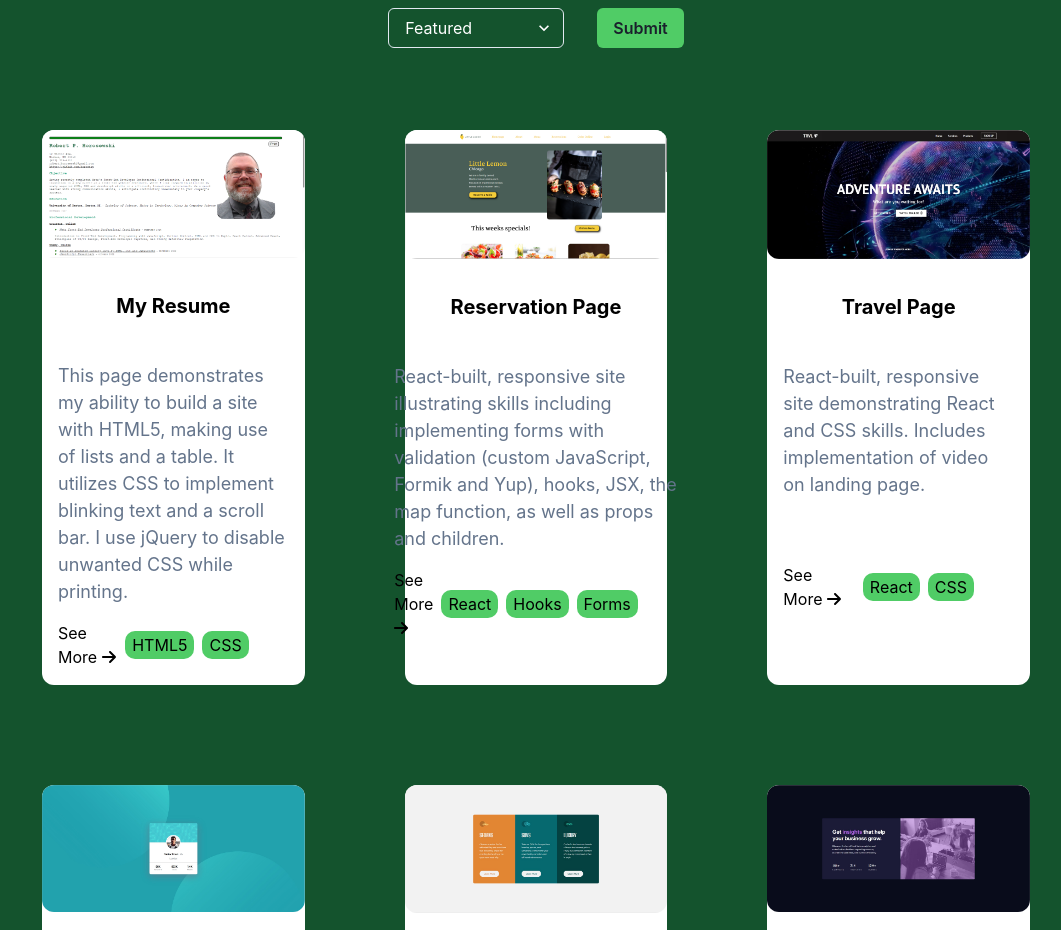
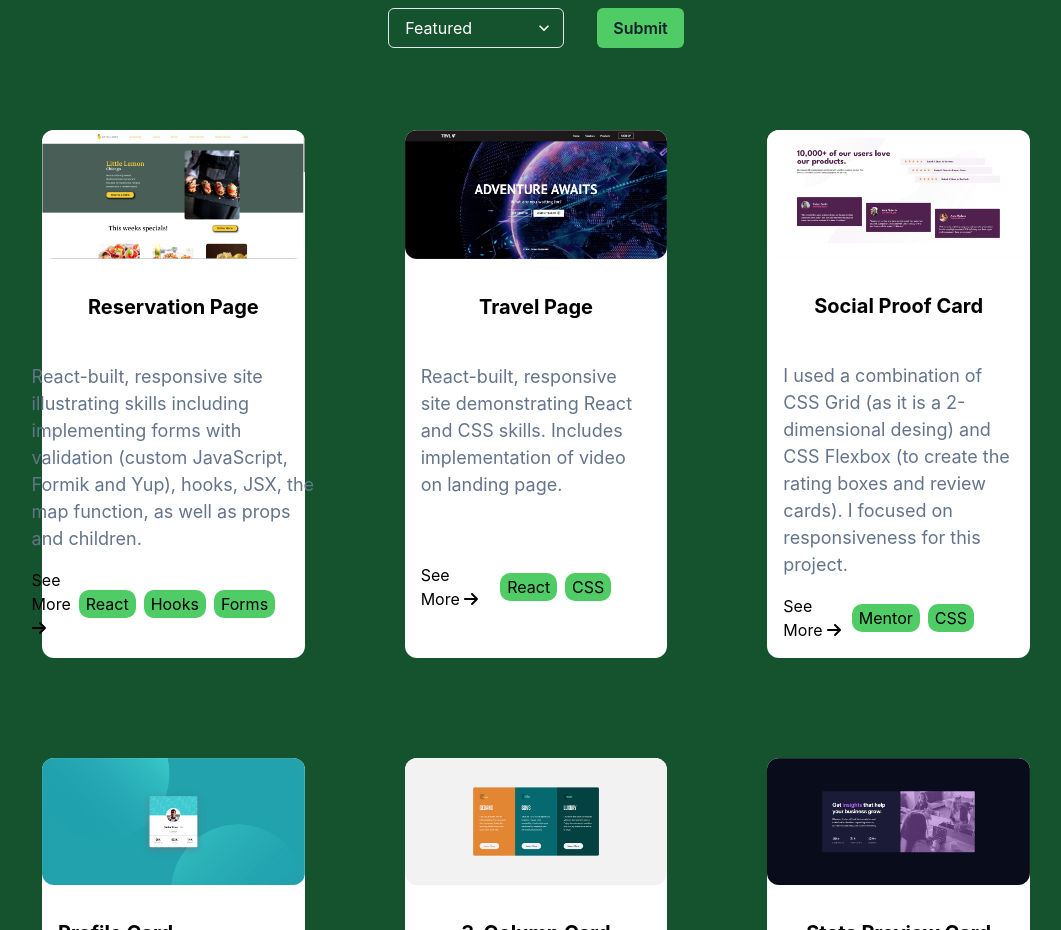
Before and after one commit to horoserp/React-Portfolio, a React (Create React App) app: page / in a window 1280 px wide. Shown: the part 1027-1957 px from the top of the page, without its empty margins (104-1165 px from the left). Built offline with nearby package versions, Linux system fonts and the light colour scheme.

Commit message:
Update: Add social proof project.

```diff
--- a/src/components/ProjectsSection.js
+++ b/src/components/ProjectsSection.js
@@ -166,6 +166,14 @@ const projects = [
     tags: ["Mentor", "CSS"],
   },
   {
+    title: "Social Proof Card",
+    description:
+      "I used a combination of CSS Grid (as it is a 2-dimensional desing) and CSS Flexbox (to create the rating boxes and review cards). I focused on responsiveness for this project.",
+    imageSrc: "/React-Portfolio/social-proof.jpg",
+    url: "https://horoserp.github.io/social-proof",
+    tags: ["Mentor", "CSS"],
+  },
+  {
     title: "Landscape Page",
     description:
       "A responsive HTML5 page focusing on CSS skills including selectors (descendant, child, adjacent sibling, and pseudo-class), animations and shadow effects.",
@@ -184,14 +192,14 @@ const projects = [
 ];
 
 const featuredProjects = [
-  {
-    title: "My Resume",
-    description:
-      "This page demonstrates my ability to build a site with HTML5, making use of lists and a table. It utilizes CSS to implement blinking text and a scroll bar. I use jQuery to disable unwanted CSS while printing. ",
-    imageSrc: "/React-Portfolio/Resume.png",
-    url: "https://horoserp.github.io/Resume/",
-    tags: ["HTML5", "CSS"],
-  },
+  // {
+  //   title: "My Resume",
+  //   description:
+  //     "This page demonstrates my ability to build a site with HTML5, making use of lists and a table. It utilizes CSS to implement blinking text and a scroll bar. I use jQuery to disable unwanted CSS while printing. ",
+  //   imageSrc: "/React-Portfolio/Resume.png",
+  //   url: "https://horoserp.github.io/Resume/",
+  //   tags: ["HTML5", "CSS"],
+  // },
   {
     title: "Reservation Page",
     description:
@@ -207,6 +215,14 @@ const featuredProjects = [
     imageSrc: "/React-Portfolio/travel-snap.jpg",
     url: "https://horoserp.github.io/trvl-website",
     tags: ["React", "CSS"],
+  },
+  {
+    title: "Social Proof Card",
+    description:
+      "I used a combination of CSS Grid (as it is a 2-dimensional desing) and CSS Flexbox (to create the rating boxes and review cards). I focused on responsiveness for this project.",
+    imageSrc: "/React-Portfolio/social-proof.jpg",
+    url: "https://horoserp.github.io/social-proof",
+    tags: ["Mentor", "CSS"],
   },
   {
     title: "Profile Card Component",
```
Also changed, not shown: public/social-proof.jpg (added).
